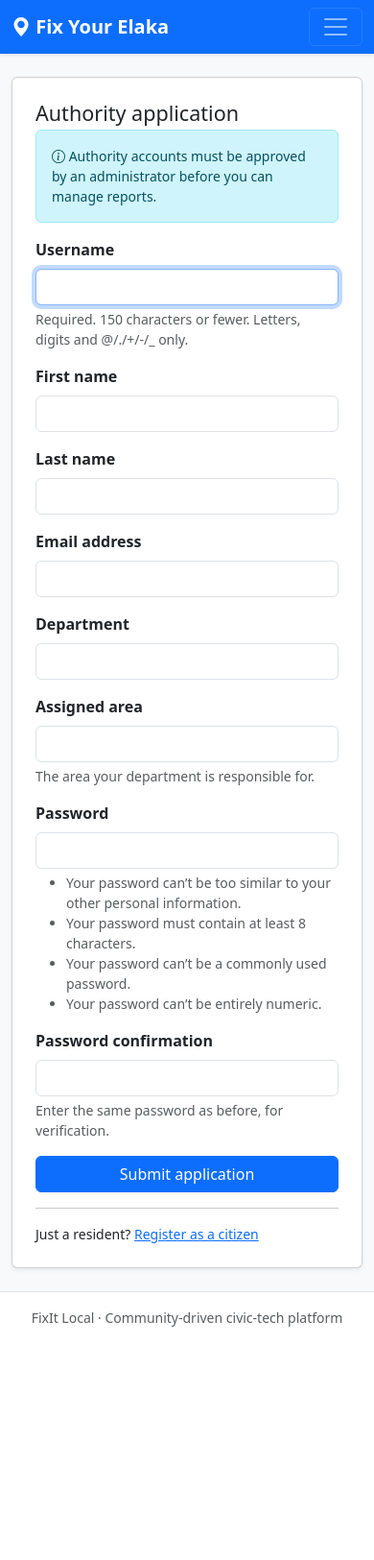
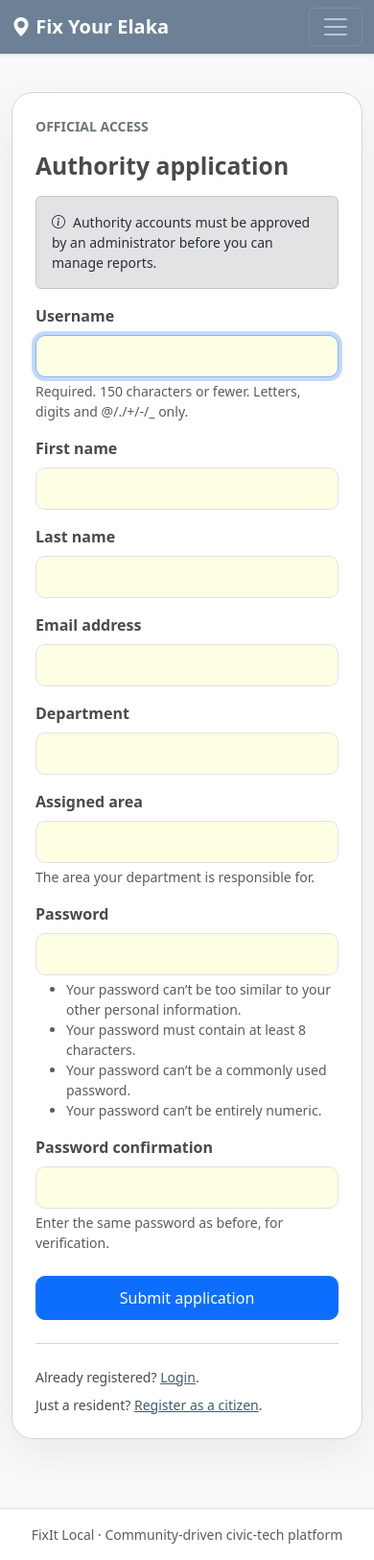
Before and after one commit to AfifaAnjum30/FIX_YOUR_ELAKA, a Django app: page /accounts/register/authority/ in a window 390 px wide. Shown: the whole page at 96% size. Before the commit the page ends 1382 px from the top, so only its background shows below. Run offline with Django 5.2, Linux system fonts and the light colour scheme.

Commit message:
add responsive Ink Wash frontend theme

```diff
--- a/accounts/templates/accounts/authority_register.html
+++ b/accounts/templates/accounts/authority_register.html
@@ -1,25 +1,24 @@
 {% extends "base.html" %}
-{% block title %}Authority Registration{% endblock %}
-
+{% block title %}Authority Registration | Fix Your Elaka{% endblock %}
 {% block content %}
-<div class="row justify-content-center">
-  <div class="col-md-8 col-lg-6">
-    <div class="card shadow-sm">
-      <div class="card-body p-4">
-        <h2 class="h4 mb-1">Authority application</h2>
-        <div class="alert alert-info small">
-          <i class="bi bi-info-circle"></i>
-          Authority accounts must be approved by an administrator before you can manage reports.
-        </div>
-        <form method="post" novalidate>
-          {% csrf_token %}
-          {% include "accounts/includes/form_fields.html" %}
-          <button type="submit" class="btn btn-primary w-100">Submit application</button>
-        </form>
-        <hr>
-        <p class="small mb-0">Just a resident? <a href="{% url 'accounts:register' %}">Register as a citizen</a></p>
-      </div>
-    </div>
-  </div>
-</div>
+<section class="ink-auth" aria-labelledby="authority-heading"><div class="row g-0">
+  <div class="col-md-4 d-none d-md-block"><div class="ink-auth-aside">
+    <i class="bi bi-building-check mb-4" aria-hidden="true"></i>
+    <h2 class="fw-bold">Serve your area.</h2>
+    <p class="mt-3">Apply to support local issue management as an approved authority.</p>
+  </div></div>
+  <div class="col-md-8"><div class="ink-auth-form">
+    <p class="small fw-bold text-uppercase text-secondary">Official access</p>
+    <h1 id="authority-heading" class="h2 fw-bold mb-3">Authority application</h1>
+    <div class="alert alert-secondary small" role="note"><i class="bi bi-info-circle me-2" aria-hidden="true"></i>Authority accounts must be approved by an administrator before you can manage reports.</div>
+    <form method="post" novalidate>
+      {% csrf_token %}
+      {% include "accounts/includes/form_fields.html" %}
+      <button type="submit" class="btn btn-primary w-100 mt-2">Submit application</button>
+    </form>
+    <hr class="my-4">
+    <p class="small mb-2">Already registered? <a href="{% url 'accounts:login' %}">Login</a>.</p>
+    <p class="small mb-0">Just a resident? <a href="{% url 'accounts:register' %}">Register as a citizen</a>.</p>
+  </div></div>
+</div></section>
 {% endblock %}
--- /dev/null
+++ b/core/static/core/css/ink-wash.css
@@ -0,0 +1,54 @@
+/* FIX_YOUR_ELAKA - Ink Wash design system (Member 2) */
+:root {
+  --ink-charcoal:#4A4A4A; --ink-gray:#CBCBCB;
+  --ink-ivory:#FFFFE3; --ink-blue:#6D8196;
+  --ink-blue-dark:#43596d; --ink-border:#d6d6d0;
+  --bs-primary:#6D8196; --bs-primary-rgb:109,129,150;
+  --bs-body-color:#4A4A4A; --bs-body-bg:#FFFFE3;
+  --bs-link-color:#43596d; --bs-link-hover-color:#304354;
+}
+body.ink-body { background:var(--ink-ivory)!important; color:var(--ink-charcoal); }
+.ink-navbar { background:var(--ink-charcoal)!important; padding-block: .85rem; }
+.ink-navbar .navbar-brand {font-weight:800;letter-spacing:-.035em}
+.ink-navbar .nav-link {color:#f5f5ec!important;border-radius:9px;padding:.6rem .8rem!important;transition:background .2s}
+.ink-navbar .nav-link:hover,.ink-navbar .nav-link:focus-visible {background:rgba(255,255,255,.14)}
+.ink-navbar .dropdown-menu {border:1px solid var(--ink-border);border-radius:12px;padding:.45rem}
+.ink-navbar .dropdown-item {border-radius:8px;padding:.6rem .75rem}
+.ink-navbar .navbar-toggler:focus-visible {box-shadow:0 0 0 .2rem var(--ink-gray)}
+.ink-main {min-width:0}
+.ink-footer {background:var(--ink-charcoal);color:var(--ink-ivory);border-top:1px solid #646464}
+.ink-skip {position:absolute;left:1rem;top:-5rem;z-index:1100;background:white;padding:.7rem 1rem}
+.ink-skip:focus {top:1rem}
+.ink-body .btn-primary {--bs-btn-bg:#6D8196;--bs-btn-border-color:#6D8196;--bs-btn-hover-bg:#43596d;--bs-btn-hover-border-color:#43596d;--bs-btn-active-bg:#43596d;--bs-btn-active-border-color:#43596d;--bs-btn-focus-shadow-rgb:109,129,150;color:#fff}
+.ink-body .btn-outline-primary {--bs-btn-color:#43596d;--bs-btn-border-color:#6D8196;--bs-btn-hover-bg:#6D8196;--bs-btn-hover-border-color:#6D8196;--bs-btn-active-bg:#43596d;--bs-btn-active-border-color:#43596d}
+.ink-body .text-primary {color:#43596d!important}
+.ink-body .bg-primary {background-color:#6D8196!important}
+.ink-body .form-control:focus,.ink-body .form-select:focus {border-color:#6D8196;box-shadow:0 0 0 .2rem rgba(109,129,150,.18)}
+.ink-body a:not(.btn):focus-visible {outline:2px solid #43596d;outline-offset:3px}
+.ink-body .card {border-color:var(--ink-border)}
+.ink-hero {background:var(--ink-charcoal);color:var(--ink-ivory);border-radius:24px;overflow:hidden}
+.ink-hero-content {padding:clamp(2rem,5vw,4.5rem)}
+.ink-eyebrow {display:inline-block;color:var(--ink-ivory);border:1px solid #919191;border-radius:30px;padding:.4rem .8rem;font-size:.82rem;letter-spacing:.04em}
+.ink-hero h1 {font-size:clamp(2rem,4.3vw,3.8rem);letter-spacing:-.045em;line-height:1.13}
+.ink-hero p {color:#e5e5dd;max-width:620px}
+.ink-hero .btn-light {background:var(--ink-ivory);border-color:var(--ink-ivory);color:var(--ink-charcoal)}
+.ink-hero-art {background:var(--ink-blue);min-height:300px;display:grid;place-items:center;padding:2rem}
+.ink-hero-art .ink-art-panel {border:1px solid rgba(255,255,255,.55);background:rgba(255,255,255,.12);border-radius:20px;padding:2rem;width:100%;max-width:320px}
+.ink-hero-art .bi-geo-alt-fill {font-size:3.2rem}
+.ink-section-title {font-weight:800;letter-spacing:-.03em}
+.ink-tile {display:block;height:100%;background:#fff;border:1px solid var(--ink-border);border-radius:18px;padding:1.65rem;color:var(--ink-charcoal);text-decoration:none;transition:transform .2s,box-shadow .2s}
+.ink-tile:hover,.ink-tile:focus-visible {transform:translateY(-3px);box-shadow:0 12px 25px rgba(74,74,74,.12);color:var(--ink-charcoal)}
+.ink-tile-icon {display:grid;place-items:center;background:#e5e9ec;color:var(--ink-blue-dark);width:56px;height:56px;border-radius:14px;font-size:1.6rem;margin-bottom:1rem}
+.ink-step {background:#fff;border:1px solid var(--ink-border);border-radius:18px;padding:1.7rem;height:100%}
+.ink-step-number {color:var(--ink-blue-dark);font-weight:800;font-size:.8rem;letter-spacing:.08em}
+.ink-cta {background:#e5e9ec;border:1px solid #cbd4dc;border-radius:20px;padding:clamp(2rem,5vw,3.5rem)}
+.ink-auth {max-width:960px;margin:1rem auto 3rem;background:#fff;border:1px solid var(--ink-border);border-radius:22px;overflow:hidden;box-shadow:0 15px 40px rgba(74,74,74,.09)}
+.ink-auth-aside {background:var(--ink-charcoal);color:var(--ink-ivory);height:100%;padding:clamp(2rem,4vw,3.2rem);display:flex;flex-direction:column;justify-content:center}
+.ink-auth-aside .bi {font-size:2.8rem;color:#dce5ed}
+.ink-auth-form {padding:clamp(1.5rem,4vw,3rem)}
+.ink-auth-form .form-control,.ink-auth-form .form-select {min-height:44px;border-radius:10px}
+.ink-auth-form .btn {min-height:46px;border-radius:10px}
+.ink-auth a:not(.btn) {color:var(--ink-blue-dark)}
+@media(max-width:991.98px){.ink-navbar .navbar-collapse{padding-top:.75rem}.ink-navbar .navbar-nav{align-items:stretch!important}}
+@media(max-width:575.98px){.ink-hero{border-radius:17px}.ink-hero-art{min-height:220px}.ink-tile{padding:1.25rem}}
+@media(prefers-reduced-motion:reduce){.ink-tile{transition:none}}
--- a/templates/base.html
+++ b/templates/base.html
@@ -1,3 +1,4 @@
+{% load static %}
 <!DOCTYPE html>
 <html lang="en">
 <head>
@@ -6,6 +7,7 @@
   <title>{% block title %}Fixyour elaka{% endblock %}</title>
   <link href="https://cdn.jsdelivr.net/npm/bootstrap@5.3.3/dist/css/bootstrap.min.css" rel="stylesheet">
   <link href="https://cdn.jsdelivr.net/npm/bootstrap-icons@1.11.3/font/bootstrap-icons.css" rel="stylesheet">
+    <link rel="stylesheet" href="{% static 'core/css/ink-wash.css' %}">
   {% block extra_head %}{% endblock %}
 </head>
 <body class="bg-light d-flex flex-column min-vh-100">
```
Also changed, not shown: accounts/templates/accounts/login.html (+22 -20 lines), accounts/templates/accounts/register.html (+21 -21 lines).
